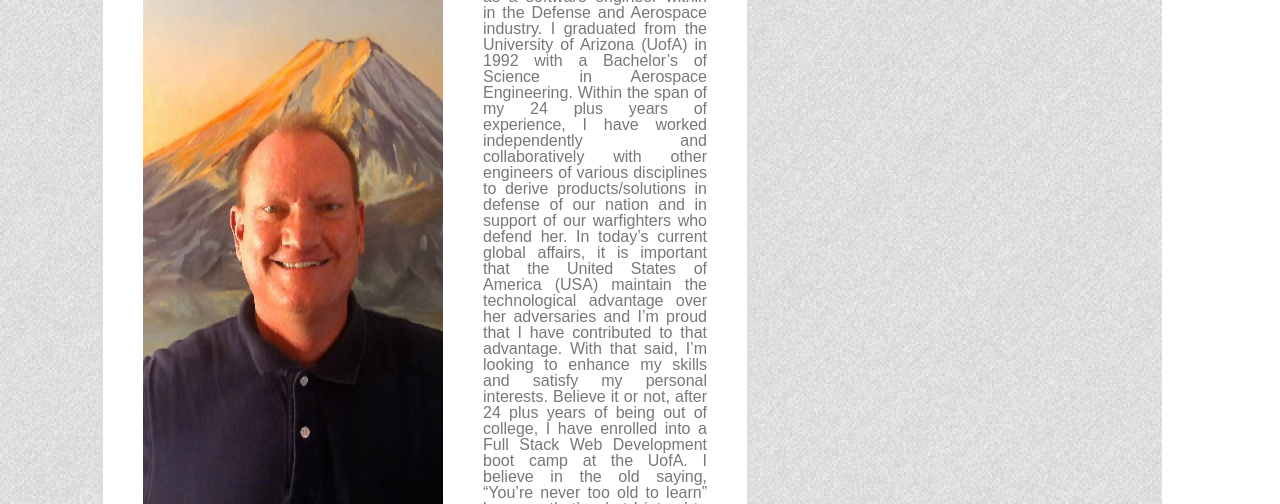
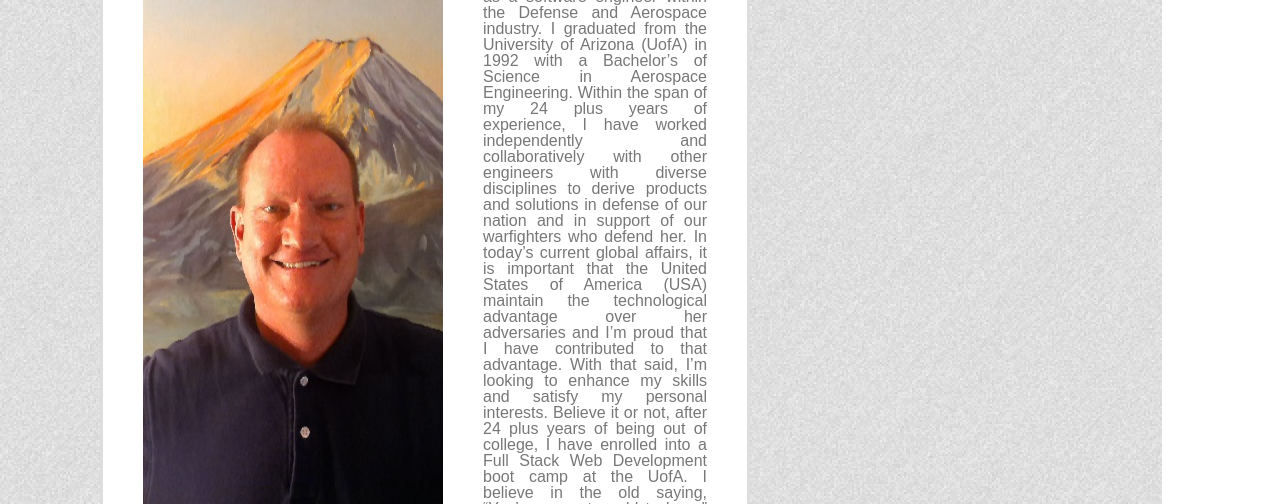
Before and after one commit to rnorton12/Basic-Portfolio, a plain HTML site: page index.html in a window 1280 px wide. Shown: the part 296-800 px from the top of the page. Drawn offline with Linux system fonts and the light colour scheme; files whose address does not match are found by name.

Commit message:
final version

```diff
--- a/assets/css/contact_style.css
+++ b/assets/css/contact_style.css
@@ -16,3 +16,7 @@
     color: white;
     background-color: #4aaaa5;
 }
+
+.ContentContainer {
+ height: 655px;
+}
--- a/assets/css/portfolio_style.css
+++ b/assets/css/portfolio_style.css
@@ -11,3 +11,7 @@
     height: 100;
     margin: 10px;
 }
+
+.ContentContainer {
+    height: 815px;
+}
--- a/assets/css/style.css
+++ b/assets/css/style.css
@@ -34,7 +34,7 @@ body {
 .ContentContainer {
     position: relative;
     width: auto;
-    height: 2500px;
+    height: 865px;
     clear: both;
     background-image: url("./assets/images/light_alu.png");
     background-color: #cccccc;
@@ -78,6 +78,7 @@ section{
     color: #777777;
     font-family: 'Arial', "Helvetica Neue", Helvetica, sans-serif;
     text-align: justify;
+    margin-bottom: 40px;
     margin-left: 40px;
     margin-right: 40px;
 }
--- a/index.html
+++ b/index.html
@@ -36,10 +36,10 @@
             <article>
                 <p class="MyBio">
                         Hello and welcome to my page.
-                        During the day, I make a living as a software engineer within in the Defense and Aerospace industry.
+                        During the day, I make a living as a software engineer within the Defense and Aerospace industry.
                         I graduated from the University of Arizona (UofA) in 1992 with a Bachelor’s of Science in Aerospace Engineering.
-                        Within the span of my 24 plus years of experience, I have worked independently and collaboratively with other engineers
-                        of various disciplines to derive products/solutions in defense of our nation and in support of our warfighters who defend her.
+                        Within the span of my 24 plus years of experience, I have worked independently and collaboratively with other engineers with
+                        diverse disciplines to derive products and solutions in defense of our nation and in support of our warfighters who defend her.
                         In today’s current global affairs, it is important that the United States of America (USA) maintain the technological advantage
                         over her adversaries and I’m proud that I have contributed to that advantage.  With that said, I’m looking to enhance my skills
                         and satisfy my personal interests.  Believe it or not, after 24 plus years of being out of college, I have enrolled into a Full
```
Also changed, not shown: contact.html (+2 -2 lines).
